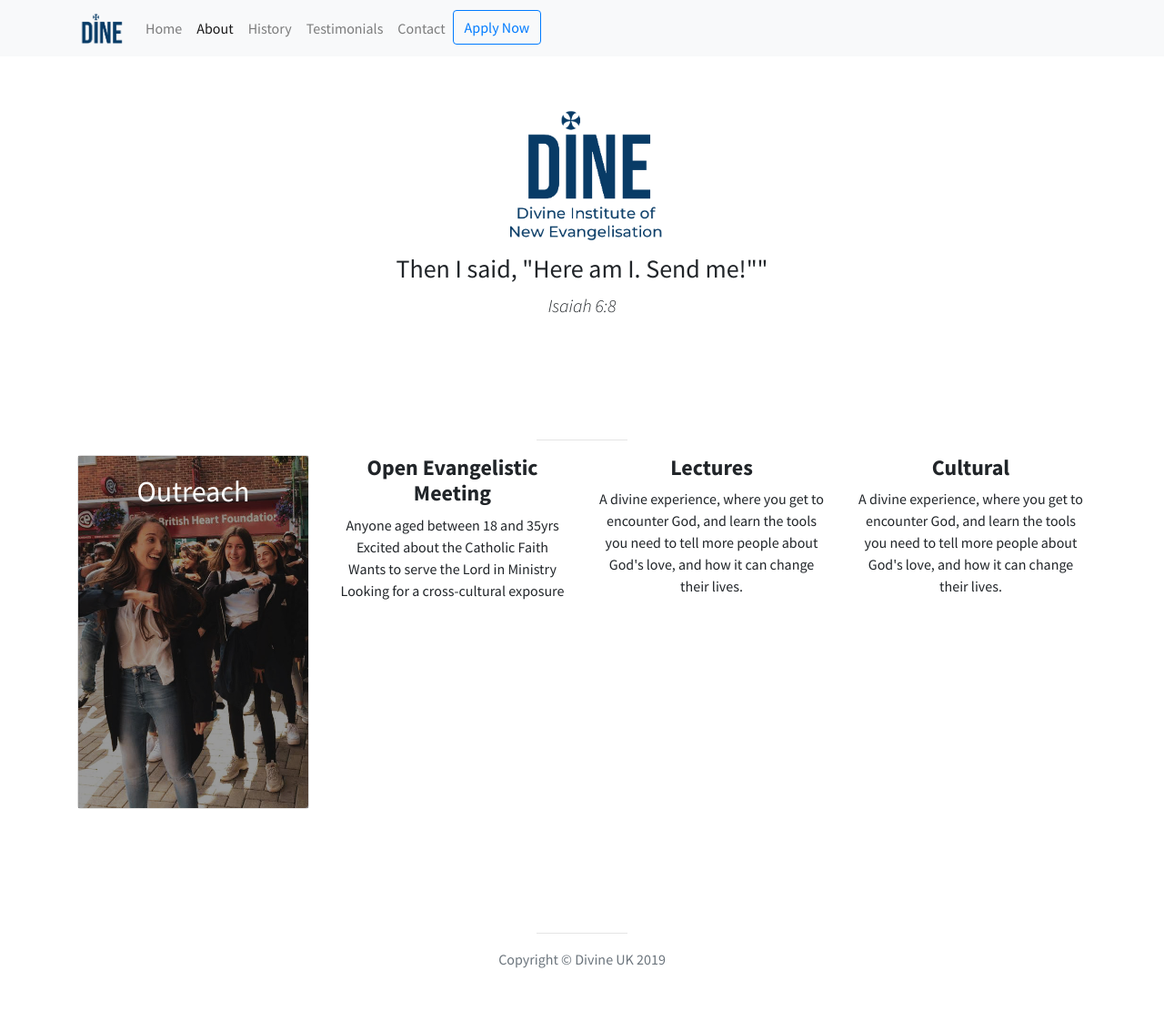
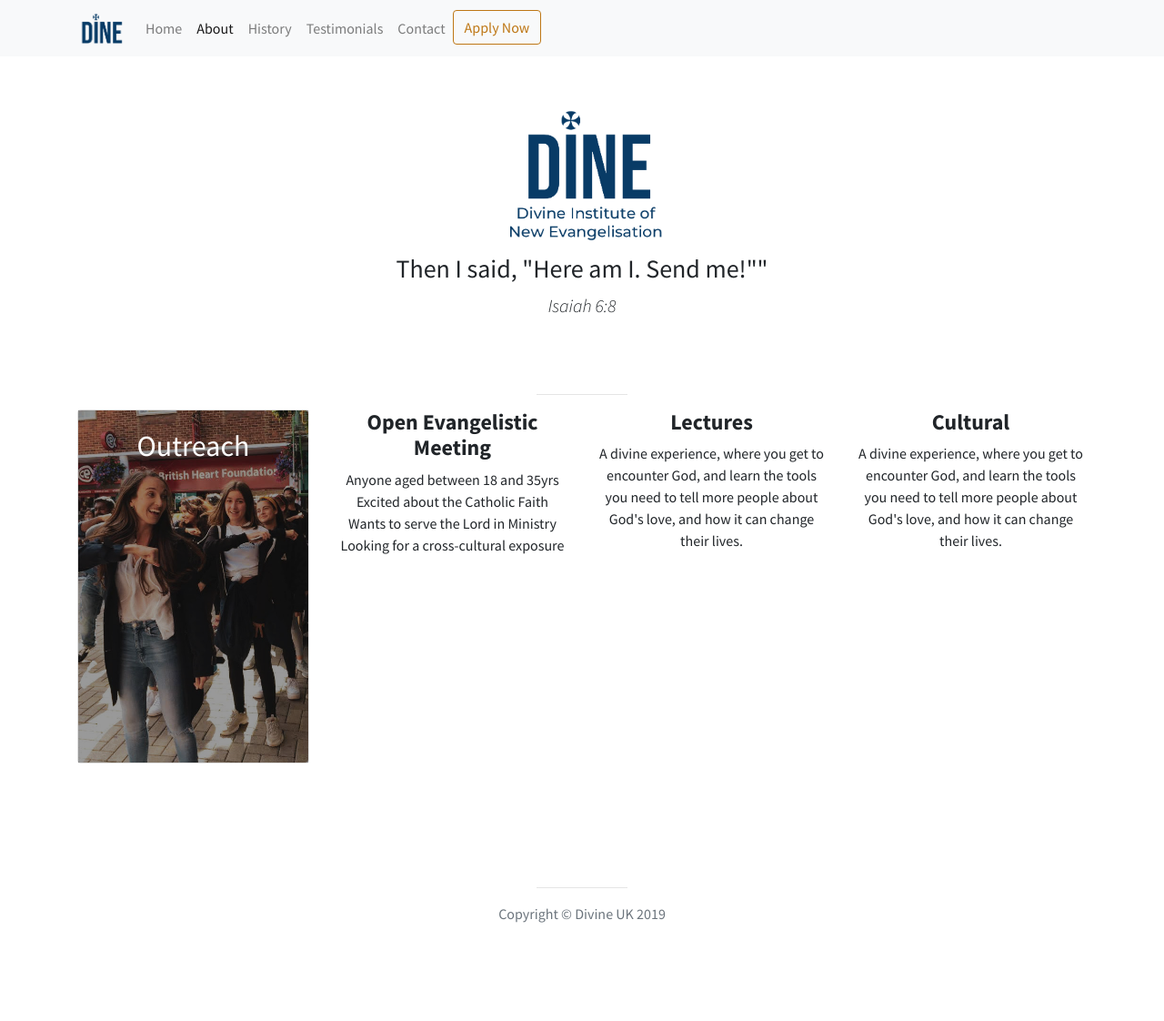
Before and after one commit to newevangelisation/staging, a Jekyll site: the page built from about.html, in a window 1280 px wide. Shown: the whole page at 91% size. Built offline with Jekyll 4.4.1, drawn with Linux system fonts in a browser that asks for light colours; after the commit the page ends 1072 px from its top, so only the background shows below that.

Commit message:
Update Apply Now button color

```diff
--- a/_includes/details_dine.html
+++ b/_includes/details_dine.html
@@ -1,10 +1,9 @@
 <!-- The circle icons use Font Awesome's stacked icon classes. For more information, visit http://fontawesome.io/examples/ -->
 <section id="services" class="services">
-    <div class="container">
-        <div class="col-lg-16 col-lg-offset-1 text-center">
+    <div class="container text-center">
         <hr class="small">
         <div class="row">
-                <div class="col">
+            <div class="col-lg-3">
                 <a href="#" class="theme">
                     <div class="service-item">
                         <div class="card text-white">
@@ -18,7 +17,7 @@
                     </div>
                 </a>
             </div>
-                <div class="col">
+            <div class="col-lg-3">
                 <div class="service-item">
                     <h4>
                         <strong>Open Evangelistic Meeting</strong>
@@ -30,7 +29,7 @@
                     </p>
                 </div>
             </div>
-                <div class="col">
+            <div class="col-lg-3">
                 <div class="service-item">
                     <h4>
                         <strong>Lectures</strong>
@@ -38,7 +37,7 @@
                     <p>A divine experience, where you get to encounter God, and learn the tools you need to tell more people about God's love, and how it can change their lives.</p>
                 </div>
             </div>
-                <div class="col">
+            <div class="col-lg-3">
                 <div class="service-item">
                     <h4>
                         <strong>Cultural</strong>
@@ -50,7 +49,6 @@
         </div>
         <!-- /.col-lg-10 -->
         <!-- /.row -->
-        </div>
         <!-- /.container -->
     </div>
 </section>
--- a/_includes/navigation.html
+++ b/_includes/navigation.html
@@ -21,7 +21,7 @@
             {% endfor %}
             <li class="nav-item">
               <a href="/apply-now">
-                <button class="btn btn-outline-primary my-2 my-sm-0" type="submit">Apply Now</button>
+                <button class="btn btn-outline-orange my-2 my-sm-0" type="submit">Apply Now</button>
               </a>
             </li>
           </ul>
--- a/css/stylish-portfolio.css
+++ b/css/stylish-portfolio.css
@@ -233,7 +233,22 @@ iframe .backgroundSecBg {
 /* Services */
 
 .services {
-    padding: 50px 0;
+    padding-top: 0px;
+    padding-right: 0px;
+    padding-bottom: 50px;
+    padding-left: 0px;
+}
+
+.btn-outline-orange {
+    color: #BE7715;
+    background-color: transparent;
+    background-image: none;
+    border-color: #BE7715;
+}
+
+.btn-outline-orange:hover {
+    color: #FFFFFF;
+    background-color: #BE7715;
 }
 
 .service-item {
```
Also changed, not shown: 2 other files. Lines whose indentation alone changed are shown as unchanged.
